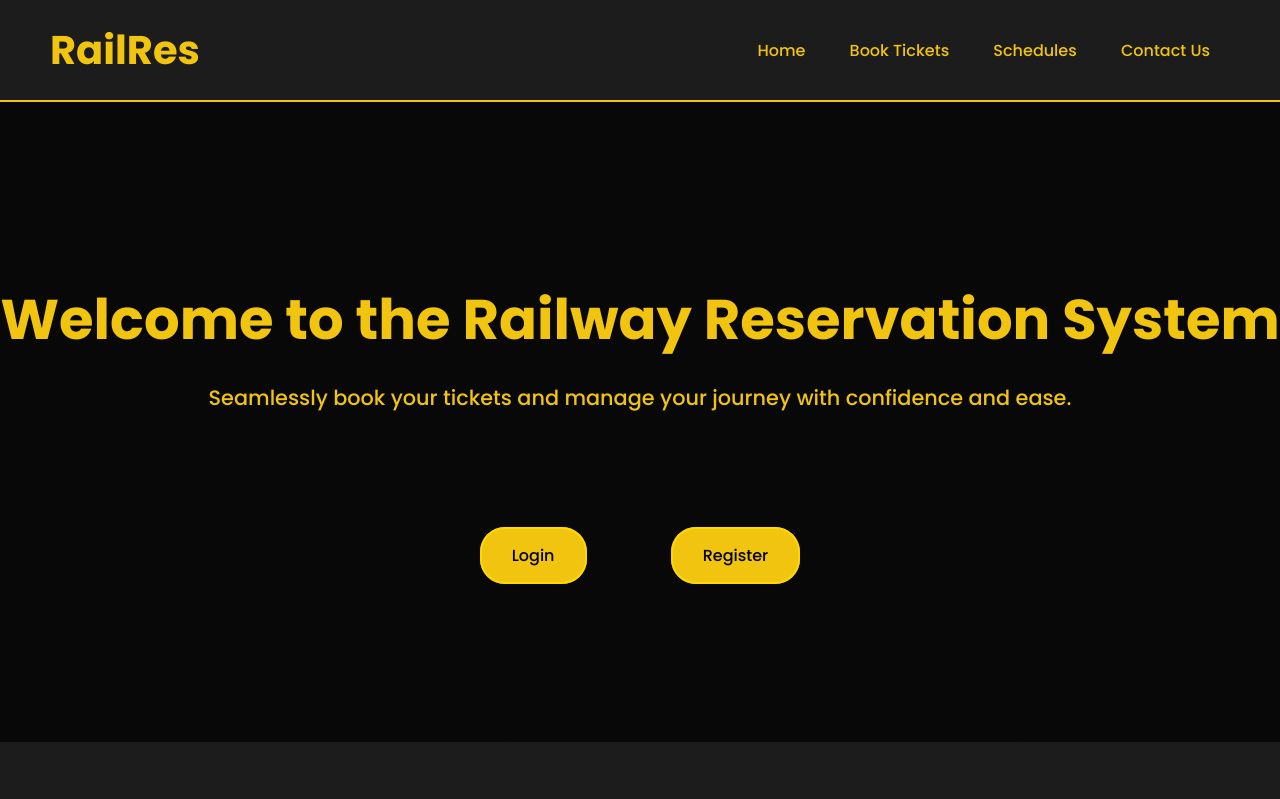
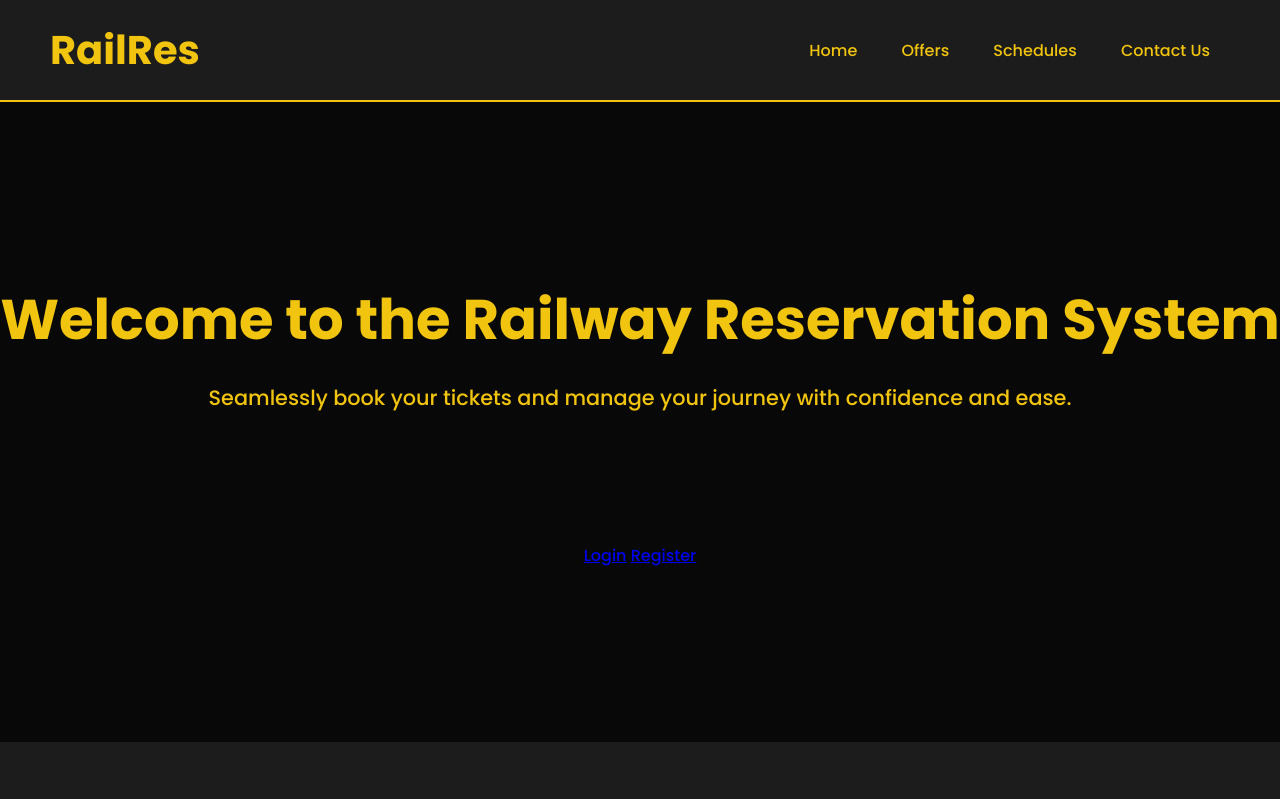
Before and after one commit to shirked/MiniProject2A, a plain HTML site: page index.html in a window 1280 px wide. Shown: the top 799 px of the page. Drawn offline with Linux system fonts and the light colour scheme.

Commit message:
Update index.html

```diff
--- a/index.html
+++ b/index.html
@@ -15,8 +15,8 @@
             </div>
             <ul class="nav-links">
                 <li><a href="index.html">Home</a></li>
-                <li><a href="#">Book Tickets</a></li>
-                <li><a href="#">Schedules</a></li>
+                <li><a href="offers.html">Offers</a></li>
+                <li><a href="schedules.html">Schedules</a></li>
                 <li><a href="contact.html">Contact Us</a></li>
             </ul>
         </nav>
@@ -28,8 +28,8 @@
             <p>Seamlessly book your tickets and manage your journey with confidence and ease.</p>
             <br><br>
             <div class="button-container">
-                <a href="#" class="action-btn">Login</a>
-                <a href="#" class="action-btn">Register</a>
+                <a href="#" class="login-btn">Login</a>
+                <a href="#" class="register-btn">Register</a>
             </div>
         </div>
     </section>
```
